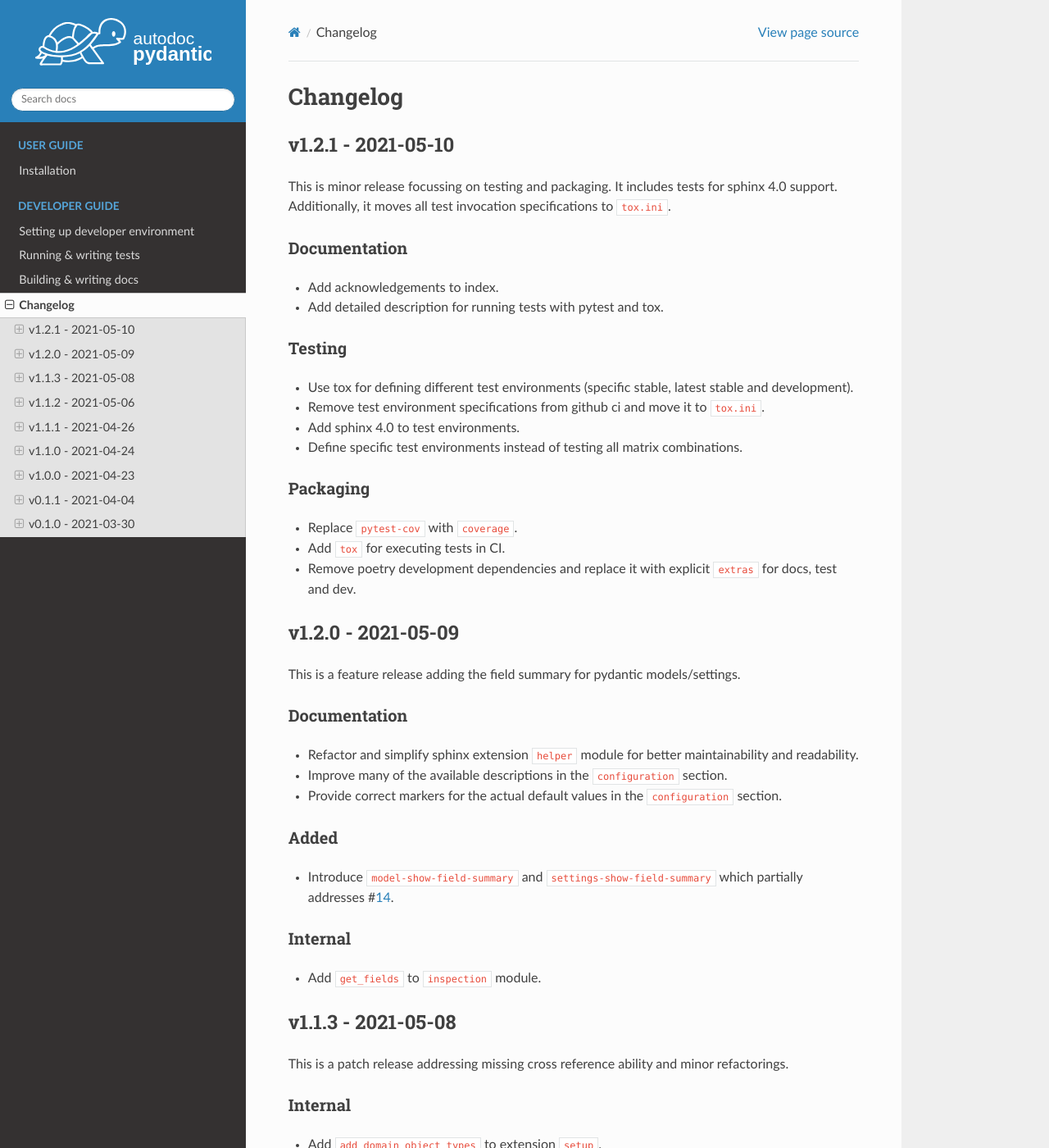
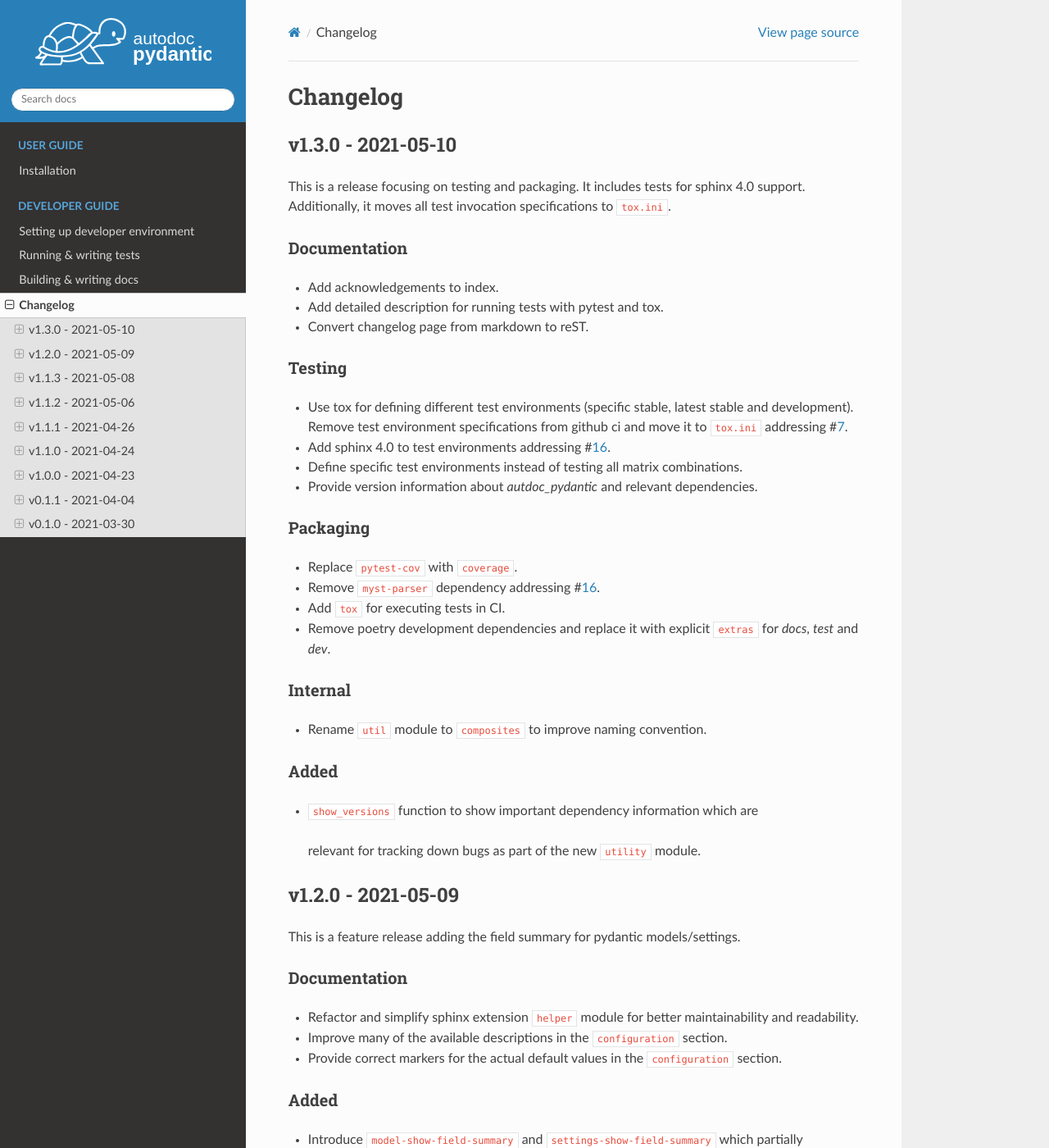
Before and after one commit to mansenfranzen/autodoc_pydantic, a Sphinx documentation site: the page built from docs/source/changelog.rst, in a window 1280 px wide and 1400 px high. Shown: the whole window at 82% size. Built offline with Sphinx 7.4.7 and the Read the Docs theme 2.0.0, drawn with Linux system fonts in a browser that asks for light colours; pages that are not in the unit, such as notebooks, are missing from menus.

Commit message:
Bump version and update changelog.

```diff
--- a/changelog.rst
+++ b/changelog.rst
@@ -1,10 +1,10 @@
 Changelog
 =========
 
-v1.2.1 - 2021-05-10
+v1.3.0 - 2021-05-10
 -------------------
 
-This is minor release focussing on testing and packaging. It includes tests for
+This is a release focusing on testing and packaging. It includes tests for
 sphinx 4.0 support. Additionally, it moves all test invocation specifications
 to ``tox.ini``.
 
@@ -13,24 +13,38 @@ Documentation
 
 - Add acknowledgements to index.
 - Add detailed description for running tests with pytest and tox.
+- Convert changelog page from markdown to reST.
 
 Testing
 ~~~~~~~
 
 - Use tox for defining different test environments (specific stable, latest
-  stable and development).
-- Remove test environment specifications from github ci and move it to
-  ``tox.ini``.
-- Add sphinx 4.0 to test environments.
+  stable and development). Remove test environment specifications from github
+  ci and move it to ``tox.ini`` addressing #\ `7 <https://github.com/mansenfranzen/autodoc_pydantic/issues/7>`__.
+- Add sphinx 4.0 to test environments addressing #\ `16 <https://github.com/mansenfranzen/autodoc_pydantic/issues/16>`__.
 - Define specific test environments instead of testing all matrix combinations.
+- Provide version information about *autdoc_pydantic* and relevant
+  dependencies.
 
 Packaging
 ~~~~~~~~~
 
 - Replace ``pytest-cov`` with ``coverage``.
+- Remove ``myst-parser`` dependency addressing #\ `16 <https://github.com/mansenfranzen/autodoc_pydantic/issues/16>`__.
 - Add ``tox`` for executing tests in CI.
 - Remove poetry development dependencies and replace it with explicit
-  ``extras`` for docs, test and dev.
+  ``extras`` for *docs*, *test* and *dev*.
+
+Internal
+~~~~~~~~
+
+- Rename ``util`` module to ``composites`` to improve naming convention.
+
+Added
+~~~~~
+
+- ``show_versions`` function to show important dependency information which are
+ relevant for tracking down bugs as part of the new ``utility`` module.
 
 v1.2.0 - 2021-05-09
 -------------------
--- a/docs/source/conf.py
+++ b/docs/source/conf.py
@@ -31,7 +31,7 @@ copyright = '2021, Franz Wöllert'
 author = 'Franz Wöllert'
 
 # The full version, including alpha/beta/rc tags
-release = '1.2.1'
+release = '1.3.0'
 
 # -- General configuration ---------------------------------------------------
 
--- a/pyproject.toml
+++ b/pyproject.toml
@@ -1,6 +1,6 @@
 [tool.poetry]
 name = "autodoc_pydantic"
-version = "1.2.1"
+version = "1.3.0"
 description = "Seamlessly integrate pydantic models in your Sphinx documentation."
 authors = ["mansenfranzen <franz.woellert@gmail.com>"]
 packages = [{ include = "sphinxcontrib" }]
```
Also changed, not shown: 2 other files.
